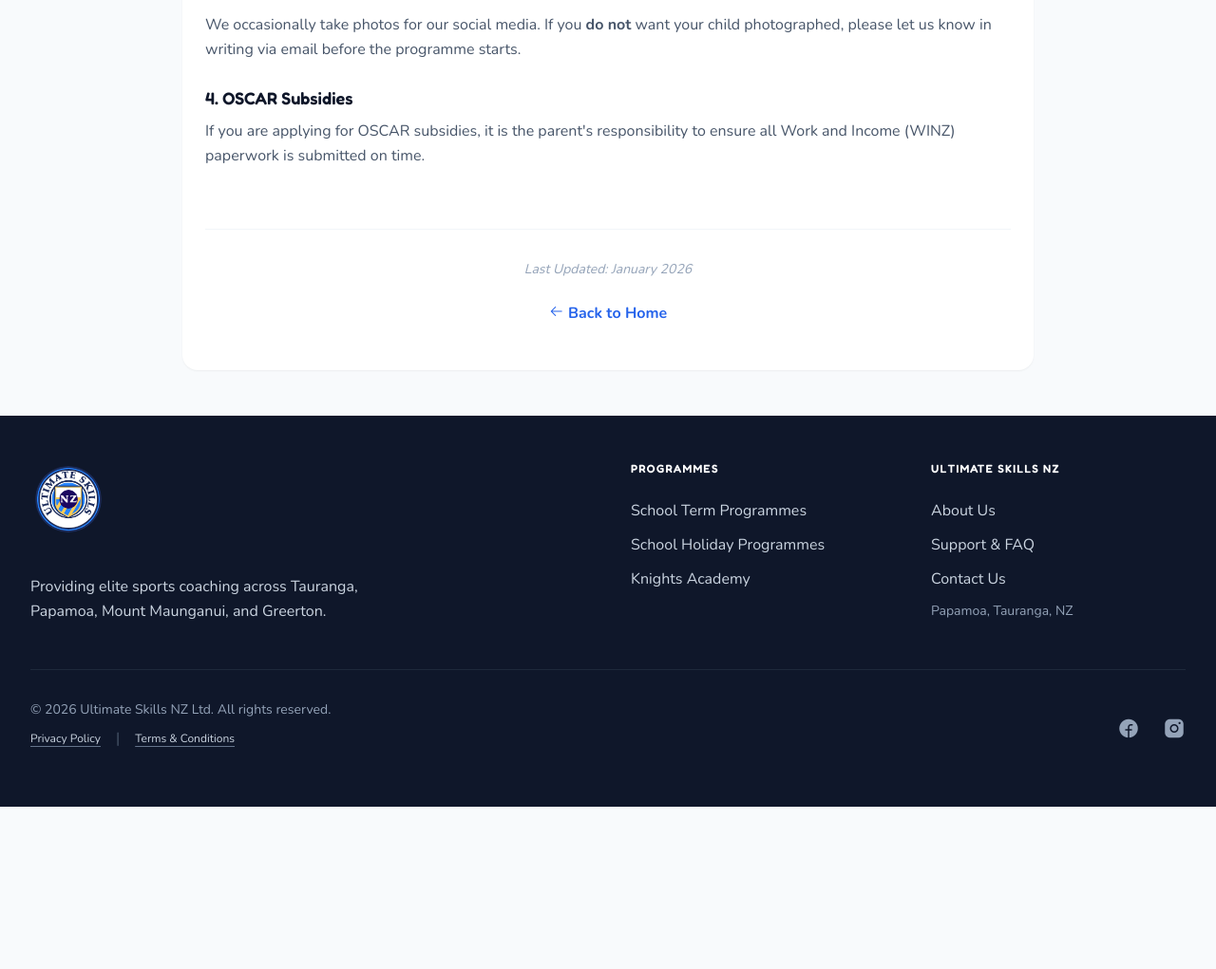
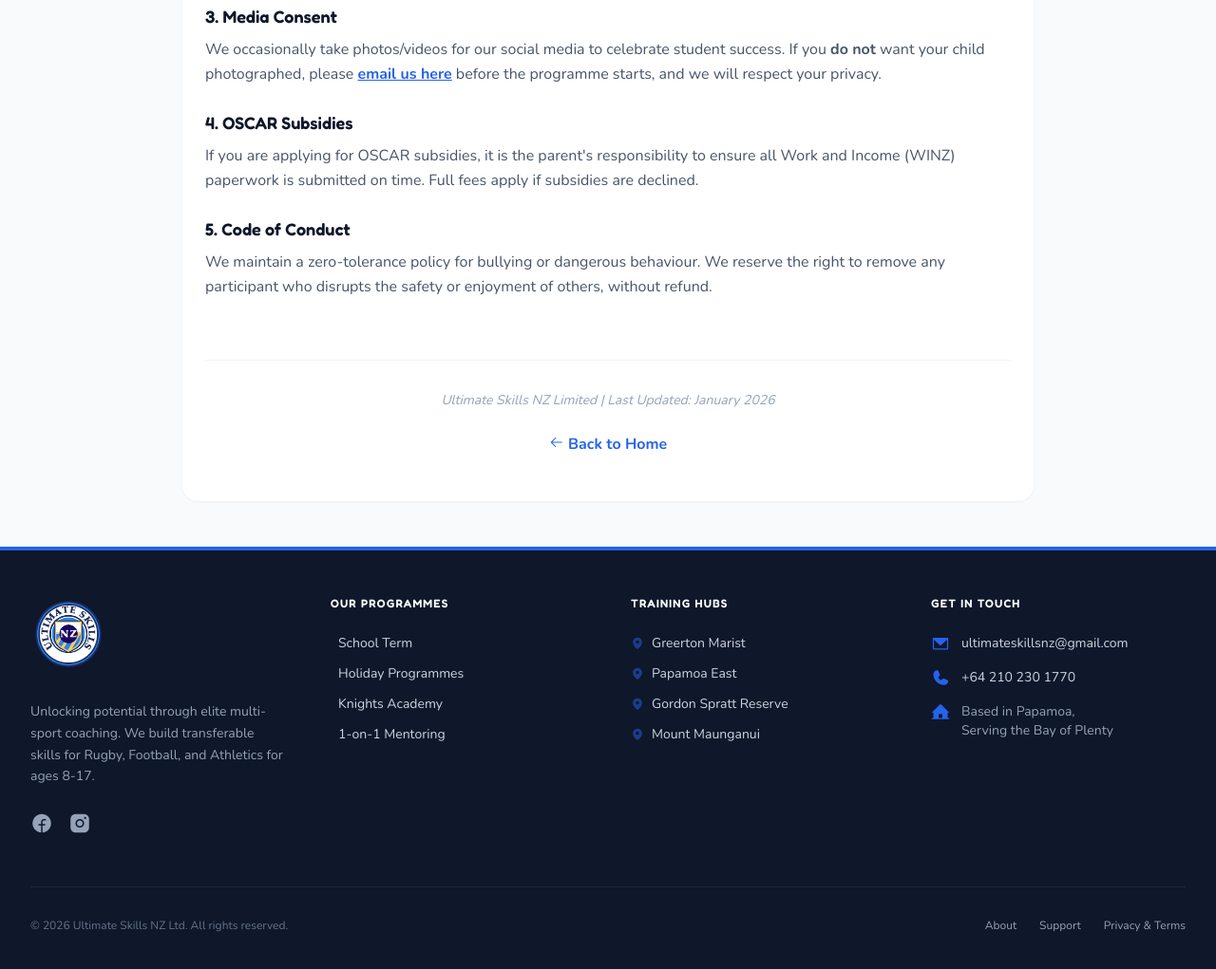
Before and after one commit to LetTheBoyCode/ultimate-skills-nz, a website: page public/legal.html in a window 1280 px wide. Shown: the part 1435-2456 px from the top of the page at 95% size. Before the commit the page ends 2285 px from the top, so only its background shows below. Drawn offline with nearby package versions, Linux system fonts and the light colour scheme.

Commit message:
updated footer, and legal page.

```diff
--- a/public/footer.html
+++ b/public/footer.html
@@ -1,7 +1,9 @@
-<footer class="bg-slate-900 text-slate-300 py-12 mt-auto">
+<footer
+  class="bg-slate-900 text-slate-300 py-12 mt-auto border-t-4 border-brand"
+>
   <div class="max-w-7xl mx-auto px-4 sm:px-6 lg:px-8">
-    <div class="grid grid-cols-1 md:grid-cols-4 gap-12">
-      <div class="col-span-1 md:col-span-2">
+    <div class="grid grid-cols-1 md:grid-cols-2 lg:grid-cols-4 gap-12">
+      <div>
         <a
           href="#"
           title="Back to top"
@@ -12,110 +14,176 @@
             alt="Ultimate Skills NZ - Back to top"
             class="h-20 w-auto object-contain"
           />
-          <span
-            class="block text-[10px] uppercase tracking-tighter text-slate-300 opacity-0 group-hover:opacity-100 transition-opacity"
+        </a>
+        <p class="text-slate-400 text-sm leading-relaxed mb-6">
+          Unlocking potential through elite multi-sport coaching. We build
+          transferable skills for Rugby, Football, and Athletics for ages 8-17.
+        </p>
+        <div class="flex space-x-4">
+          <a
+            href="https://www.facebook.com/profile.php?id=61583484808057"
+            aria-label="Visit our Facebook page"
+            target="_blank"
+            rel="noopener noreferrer"
+            class="text-slate-400 hover:text-white transition-transform hover:-translate-y-1 text-2xl"
           >
-            Back to top
-          </span>
-        </a>
-        <p class="text-slate-300 max-w-sm leading-relaxed">
-          Providing elite sports coaching across Tauranga, Papamoa, Mount
-          Maunganui, and Greerton.
-        </p>
+            <i class="ph-fill ph-facebook-logo"></i>
+          </a>
+          <a
+            href="https://www.instagram.com/ultimate_skills_nz"
+            aria-label="Visit our instagram page"
+            target="_blank"
+            rel="noopener noreferrer"
+            class="text-slate-400 hover:text-white transition-transform hover:-translate-y-1 text-2xl"
+          >
+            <i class="ph-fill ph-instagram-logo"></i>
+          </a>
+        </div>
       </div>
 
       <div>
         <h4 class="text-white font-bold mb-6 uppercase tracking-widest text-xs">
-          Programmes
+          Our Programmes
         </h4>
-        <ul class="space-y-3">
+        <ul class="space-y-3 text-sm">
           <li>
-            <a href="programmes.html" class="hover:text-white transition-colors"
-              >School Term Programmes</a
+            <a
+              href="programmes.html"
+              class="hover:text-brand transition-colors flex items-center gap-2"
             >
+              <i class="ph-bold ph-caret-right text-brand/50"></i> School Term
+            </a>
           </li>
           <li>
-            <a href="programmes.html" class="hover:text-white transition-colors"
-              >School Holiday Programmes</a
+            <a
+              href="programmes.html"
+              class="hover:text-brand transition-colors flex items-center gap-2"
             >
+              <i class="ph-bold ph-caret-right text-brand/50"></i> Holiday
+              Programmes
+            </a>
           </li>
           <li>
-            <a href="programmes.html" class="hover:text-white transition-colors"
-              >Knights Academy</a
+            <a
+              href="programmes.html"
+              class="hover:text-brand transition-colors flex items-center gap-2"
             >
+              <i class="ph-bold ph-caret-right text-brand/50"></i> Knights
+              Academy
+            </a>
+          </li>
+          <li>
+            <a
+              href="programmes.html"
+              class="hover:text-brand transition-colors flex items-center gap-2"
+            >
+              <i class="ph-bold ph-caret-right text-brand/50"></i> 1-on-1
+              Mentoring
+            </a>
           </li>
         </ul>
       </div>
 
       <div>
         <h4 class="text-white font-bold mb-6 uppercase tracking-widest text-xs">
-          Ultimate Skills NZ
+          Training Hubs
         </h4>
-        <ul class="space-y-3">
+        <ul class="space-y-3 text-sm">
           <li>
-            <a href="about.html" class="hover:text-white transition-colors"
-              >About Us</a
+            <a
+              href="programmes.html"
+              class="hover:text-brand transition-colors flex items-center gap-2"
             >
+              <i class="ph-fill ph-map-pin text-brand/50"></i> Greerton Marist
+            </a>
           </li>
           <li>
-            <a href="support.html" class="hover:text-white transition-colors"
-              >Support & FAQ</a
+            <a
+              href="programmes.html"
+              class="hover:text-brand transition-colors flex items-center gap-2"
             >
+              <i class="ph-fill ph-map-pin text-brand/50"></i> Papamoa East
+            </a>
           </li>
           <li>
-            <a href="contact.html" class="hover:text-white transition-colors"
-              >Contact Us</a
+            <a
+              href="programmes.html"
+              class="hover:text-brand transition-colors flex items-center gap-2"
             >
+              <i class="ph-fill ph-map-pin text-brand/50"></i> Gordon Spratt
+              Reserve
+            </a>
           </li>
-          <li class="text-slate-400 text-sm mt-4">Papamoa, Tauranga, NZ</li>
+          <li>
+            <a
+              href="programmes.html"
+              class="hover:text-brand transition-colors flex items-center gap-2"
+            >
+              <i class="ph-fill ph-map-pin text-brand/50"></i> Mount Maunganui
+            </a>
+          </li>
+        </ul>
+      </div>
+
+      <div>
+        <h4 class="text-white font-bold mb-6 uppercase tracking-widest text-xs">
+          Get in Touch
+        </h4>
+        <ul class="space-y-4 text-sm">
+          <li>
+            <a
+              href="mailto:ultimateskillsnz@gmail.com"
+              class="group flex items-start gap-3 hover:text-white transition-colors"
+            >
+              <i
+                class="ph-fill ph-envelope-simple text-xl text-brand group-hover:text-brand-accent transition-colors"
+              ></i>
+              <span>ultimateskillsnz@gmail.com</span>
+            </a>
+          </li>
+          <li>
+            <a
+              href="tel:+642102301770"
+              class="group flex items-start gap-3 hover:text-white transition-colors"
+            >
+              <i
+                class="ph-fill ph-phone text-xl text-brand group-hover:text-brand-accent transition-colors"
+              ></i>
+              <span>+64 210 230 1770</span>
+            </a>
+          </li>
+          <li class="flex items-start gap-3 text-slate-400">
+            <i class="ph-fill ph-house-line text-xl text-brand"></i>
+            <span>Based in Papamoa,<br />Serving the Bay of Plenty</span>
+          </li>
         </ul>
       </div>
     </div>
 
     <div
-      class="border-t border-slate-800 mt-12 pt-8 flex flex-col md:flex-row justify-between items-center gap-6"
+      class="border-t border-slate-800 mt-12 pt-8 flex flex-col md:flex-row justify-between items-center gap-4"
     >
-      <div class="flex flex-col items-center md:items-start gap-2">
-        <p class="text-sm text-slate-400">
-          &copy; <span id="current-year">2026</span> Ultimate Skills NZ Ltd. All
-          rights reserved.
-        </p>
-        <div class="flex gap-4 items-center mb-3">
-          <a
-            href="legal.html"
-            class="text-xs text-slate-300 hover:text-white underline decoration-slate-500 underline-offset-4"
-          >
-            Privacy Policy
-          </a>
-          <span class="text-slate-600">|</span>
-          <a
-            href="legal.html"
-            class="text-xs text-slate-300 hover:text-white underline decoration-slate-500 underline-offset-4"
-          >
-            Terms & Conditions
-          </a>
-        </div>
-      </div>
+      <p class="text-xs text-slate-500">
+        &copy; <span id="current-year">2026</span> Ultimate Skills NZ Ltd. All
+        rights reserved.
+      </p>
 
-      <div class="flex space-x-6">
+      <div class="flex gap-6 items-center">
         <a
-          href="https://www.facebook.com/profile.php?id=61583484808057"
-          aria-label="Visit our Facebook page"
-          target="_blank"
-          rel="noopener noreferrer"
-          class="text-slate-400 hover:text-white transition-transform hover:-translate-y-1 text-2xl"
+          href="about.html"
+          class="text-xs text-slate-400 hover:text-brand transition-colors"
+          >About</a
         >
-          <i class="ph-fill ph-facebook-logo"></i>
-        </a>
         <a
-          href="https://www.instagram.com/ultimate_skills_nz"
-          aria-label="Visit our instagram page"
-          target="_blank"
-          rel="noopener noreferrer"
-          class="text-slate-400 hover:text-white transition-transform hover:-translate-y-1 text-2xl"
+          href="support.html"
+          class="text-xs text-slate-400 hover:text-brand transition-colors"
+          >Support</a
         >
-          <i class="ph-fill ph-instagram-logo"></i>
-        </a>
+        <a
+          href="legal.html"
+          class="text-xs text-slate-400 hover:text-brand transition-colors"
+          >Privacy & Terms</a
+        >
       </div>
     </div>
   </div>
--- a/public/legal.html
+++ b/public/legal.html
@@ -5,7 +5,6 @@
     <meta name="viewport" content="width=device-width, initial-scale=1.0" />
     <link rel="canonical" href="https://ultimateskillsnz.co.nz/legal.html" />
     <meta name="theme-color" content="#2584ff" />
-    <meta name="robots" content="noindex, follow" />
     <meta
       name="description"
       content="Legal terms and privacy policy for Ultimate Skills NZ."
@@ -89,15 +88,17 @@
             <ul class="list-disc pl-5 space-y-2">
               <li>
                 <strong>Parent/Guardian Details:</strong> Name, email, phone
-                number, and address.
+                number, and physical address.
               </li>
               <li>
                 <strong>Child Details:</strong> Name, age, and any relevant
-                medical information or allergies.
+                medical information or allergies (e.g., asthma, dietary
+                requirements).
               </li>
               <li>
                 <strong>Payment Info:</strong> We use secure third-party
-                processors and do not store credit card details on our servers.
+                processors (Stripe/Xero) and do not store credit card details on
+                our servers.
               </li>
             </ul>
           </div>
@@ -108,8 +109,8 @@
             </h3>
             <p>
               We collect this data to safely run our programmes, contact you in
-              an emergency, and send you occasional updates about upcoming
-              holidays. We never sell or rent your data to third parties.
+              an emergency, and process OSCAR/WINZ subsidies where applicable.
+              We never sell or rent your data to third parties.
             </p>
           </div>
 
@@ -119,8 +120,10 @@
               You have the right to request a copy of the information we hold
               about you or ask us to delete it at any time. Just drop us an
               email at
-              <a href="contact.html" class="text-brand underline"
-                >our contact page</a
+              <a
+                href="mailto:ultimateskillsnz@gmail.com"
+                class="text-brand font-bold underline"
+                >ultimateskillsnz@gmail.com</a
               >.
             </p>
           </div>
@@ -139,8 +142,8 @@
 
         <div class="space-y-6 text-slate-600 leading-relaxed">
           <p>
-            By enrolling your child in an Ultimate Skills NZ programme, you
-            agree to the following terms:
+            By enrolling your child in an Ultimate Skills NZ Limited programme,
+            you agree to the following terms:
           </p>
 
           <div>
@@ -174,9 +177,15 @@
               3. Media Consent
             </h3>
             <p>
-              We occasionally take photos for our social media. If you
-              <strong>do not</strong> want your child photographed, please let
-              us know in writing via email before the programme starts.
+              We occasionally take photos/videos for our social media to
+              celebrate student success. If you <strong>do not</strong> want
+              your child photographed, please
+              <a
+                href="mailto:ultimateskillsnz@gmail.com"
+                class="text-brand font-bold underline"
+                >email us here</a
+              >
+              before the programme starts, and we will respect your privacy.
             </p>
           </div>
 
@@ -187,14 +196,27 @@
             <p>
               If you are applying for OSCAR subsidies, it is the parent's
               responsibility to ensure all Work and Income (WINZ) paperwork is
-              submitted on time.
+              submitted on time. Full fees apply if subsidies are declined.
+            </p>
+          </div>
+
+          <div>
+            <h3 class="font-bold text-slate-900 mb-2 text-lg">
+              5. Code of Conduct
+            </h3>
+            <p>
+              We maintain a zero-tolerance policy for bullying or dangerous
+              behaviour. We reserve the right to remove any participant who
+              disrupts the safety or enjoyment of others, without refund.
             </p>
           </div>
         </div>
       </section>
 
       <div class="mt-16 pt-8 border-t border-slate-100 text-center">
-        <p class="text-slate-400 text-sm italic">Last Updated: January 2026</p>
+        <p class="text-slate-400 text-sm italic">
+          Ultimate Skills NZ Limited | Last Updated: January 2026
+        </p>
         <a
           href="index.html"
           class="inline-block mt-6 text-brand font-bold hover:underline"
```
Also changed, not shown: public/css/styles.css.
